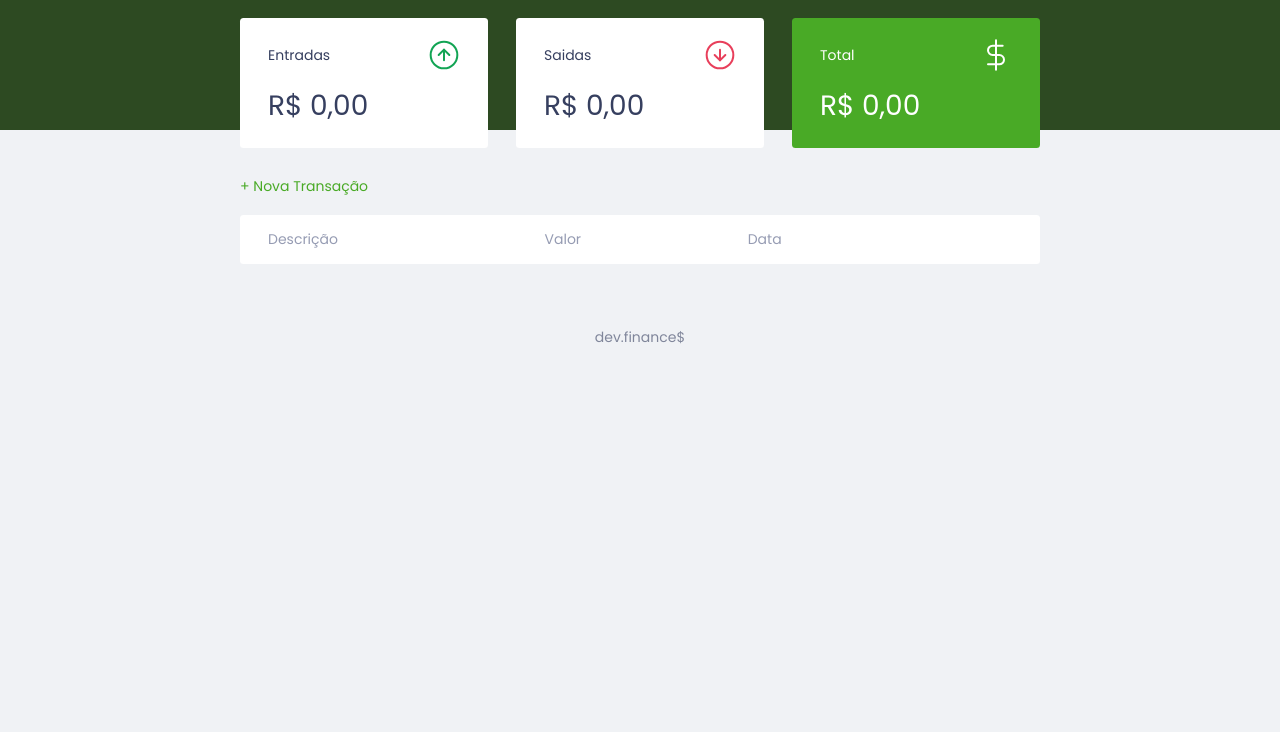
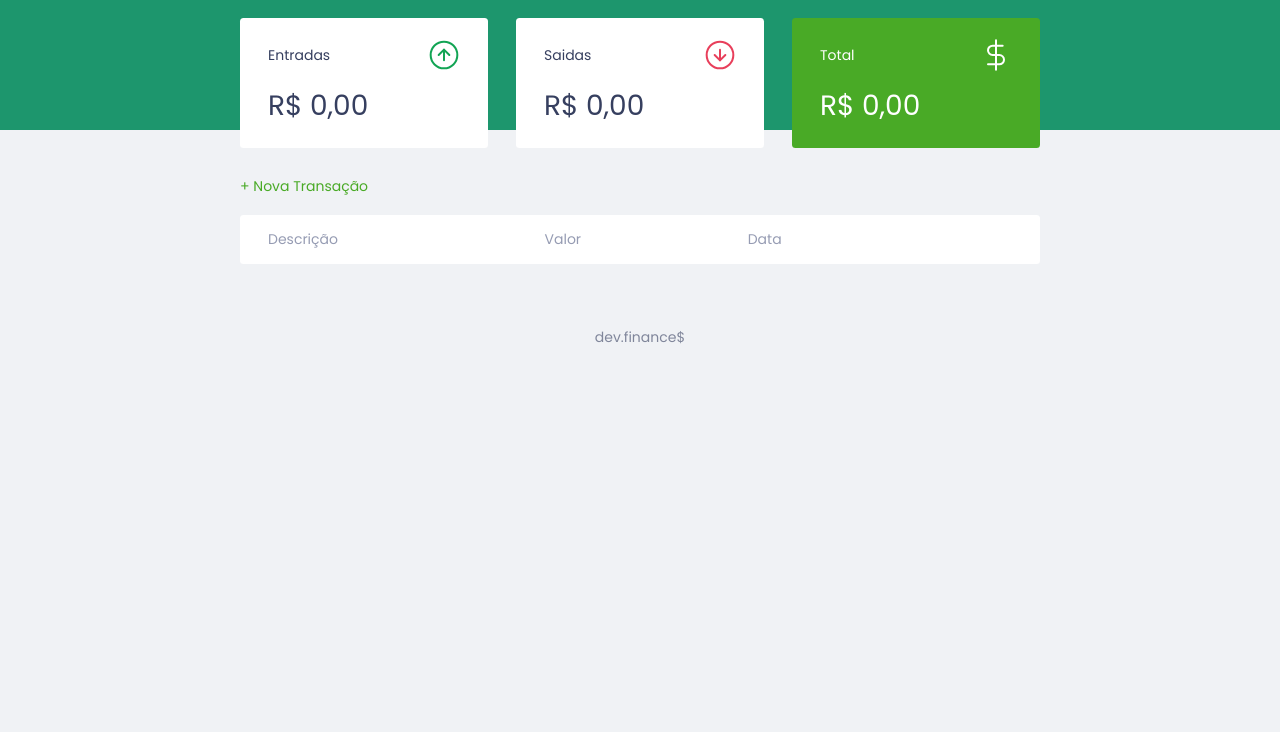
Before and after one commit to Victor-Raony/projeto-financas, a plain HTML site: page index.html in a window 1280 px wide. Shown: the part 68-800 px from the top of the page. Drawn offline with Linux system fonts and the light colour scheme.

```diff
--- a/style.css
+++ b/style.css
@@ -96,7 +96,7 @@
 }
 
 header{
-    background: #2d4a22;
+    background: #1d966d;
     padding: 2rem 0 10rem;
     text-align: center;
 }
```
